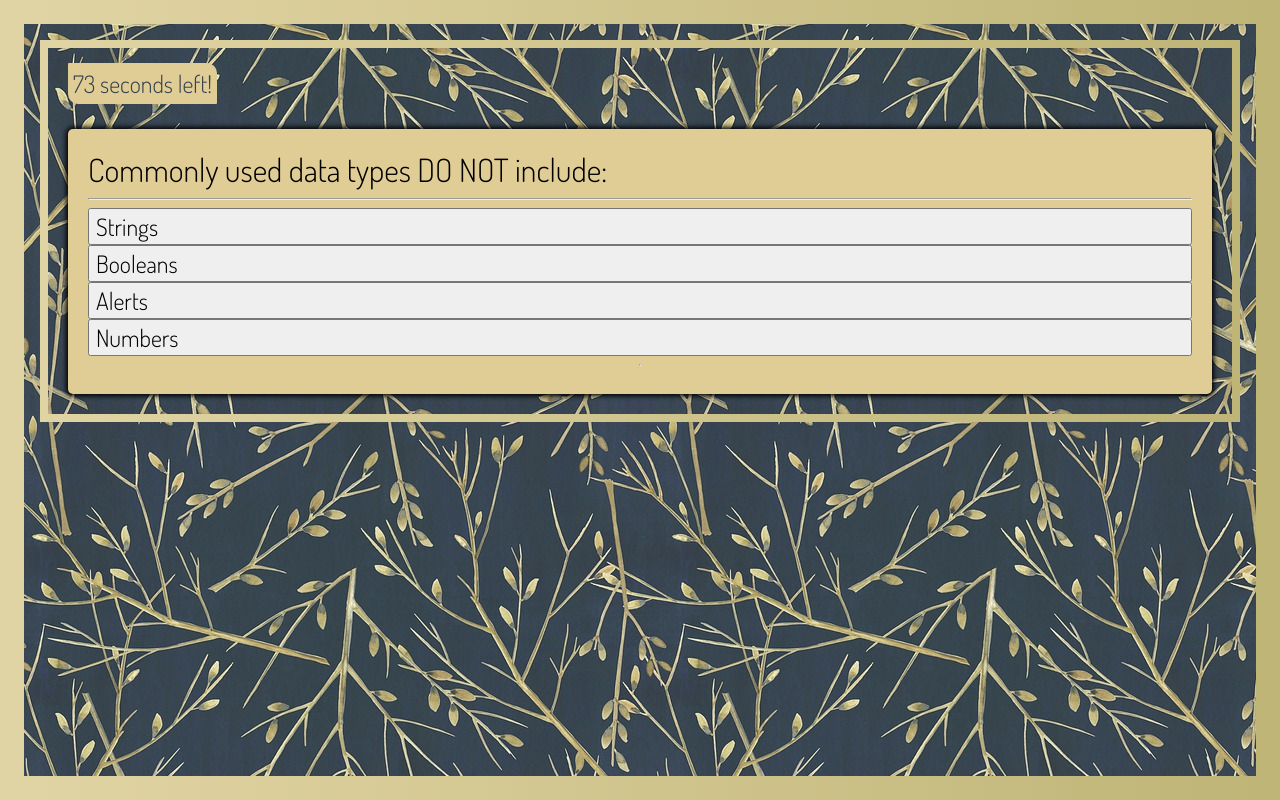
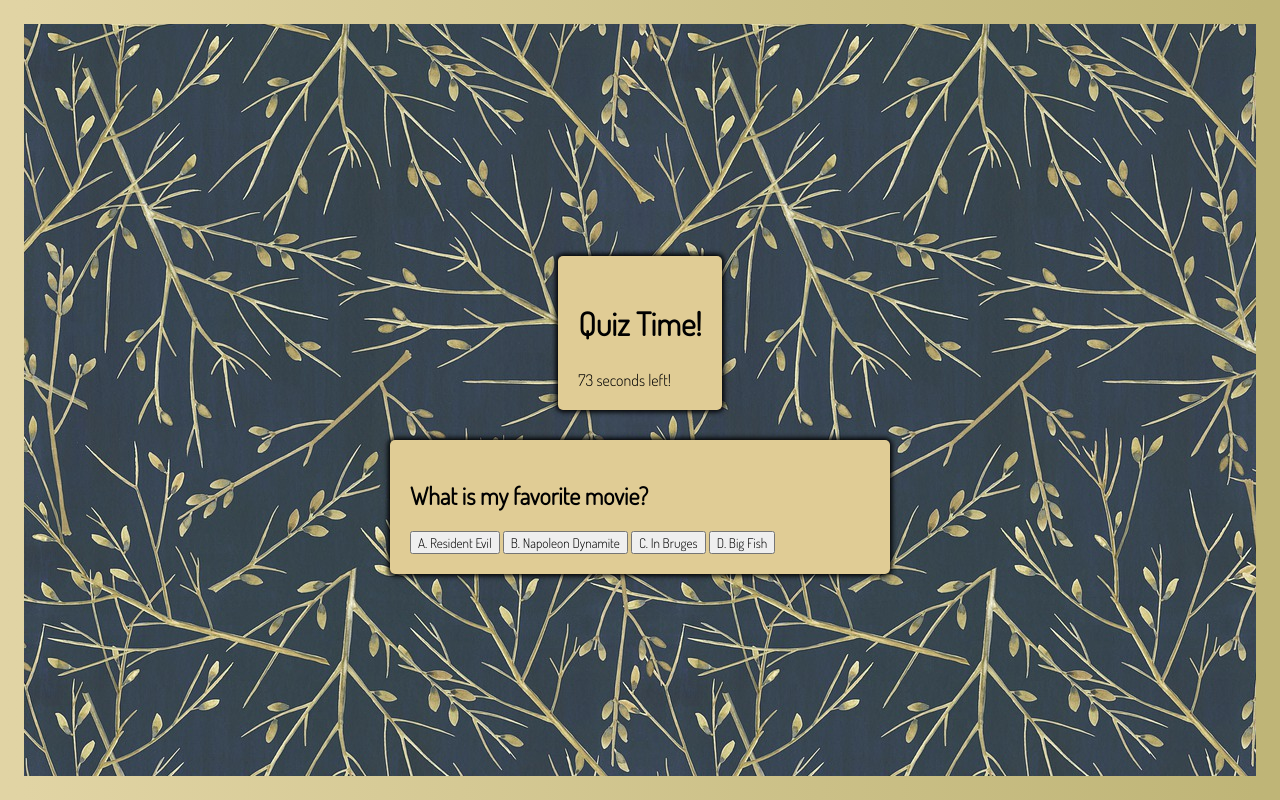
Before and after one commit to responsibleparty/IV-Code-Quiz, a plain HTML site: page index.html in a window 1280 px wide. Both pictures are taken after a click on the button "Start". Drawn offline with Linux system fonts and the light colour scheme.

Commit message:
Updated Game

```diff
--- a/assets/css/style.css
+++ b/assets/css/style.css
@@ -11,6 +11,10 @@ body{
     border-style: solid;
     border-width: 1.5em;
     border-image: linear-gradient(to left, #BFB577, #E1D4A4) 1;
+    display: flex;
+    flex-direction: column;
+    align-items: center;
+    justify-content: center;
 }
 main{
     border-style: solid;
@@ -19,7 +23,37 @@ main{
     margin: 1em;
     padding: 20px;
 }
-#instructions{
+
+#contentSection{
+    margin-top: 30px;
+    padding: 20px;
+    width: 500px;
+    background-color: #FDF5F1;
+    box-shadow: 0 0 5px 2px;
+    background-color: #E0CC95;
+    border-radius: 5px;
+}
+
+#welcomeContent{
+    margin-top: 30px;
+    padding: 20px;
+    background-color: #FDF5F1;
+    box-shadow: 0 0 5px 2px;
+    background-color: #E0CC95;
+    border-radius: 5px;
+
+}
+h1{
+    text-align: center;
+    font-size: 2em;
+}
+
+#controls{
+    display: flex;
+    flex-direction: row;
+    justify-content: space-evenly;
+}
+/* #instructions{
     display: flex;
     flex-direction: column;
     justify-content: center;
@@ -88,3 +122,4 @@ main{
     color: #34424F;
     background-color: #E1D4A4;
 }
+ */
--- a/assets/js/script.js
+++ b/assets/js/script.js
@@ -1,125 +1,240 @@
-// Links HTML startButton to the variable
-var startButton = document.querySelector("#startButton"); // Links HTML startButton to the variable
-    startButton.addEventListener("click", startGame); // Adds event listener, onclick will call startGame function
-var timeElement = document.querySelector("#time");
+var startButton = document.querySelector("#startButton");
+startButton.addEventListener("click", beginGame);
+var timeArea = document.querySelector("#time");
 var instructions = document.querySelector("#instructions");
-// Linking quizSection
-var quizQuestion = document.querySelector("#quizQuestion");
-var quizSection = document.querySelector("#quizSection");
-var option1 = document.querySelector(".option1");
-var option2 = document.querySelector(".option2");
-var option3 = document.querySelector(".option3");
-var option4 = document.querySelector(".option4");
+var viewHighScoreButton = document.querySelector("#viewHighScoreButton");
+var quizContent = document.querySelector("#quizContent");
+var clearHighScoresButton = document.querySelector(".clearHighScoresButton");
 
-// Array of question OBJECTS
-const listOfQuestions = [
+var stopTimer = false;
+let finalScore = 0;
+var timer = 0;
+var questionsQueue = [];
+var currentQuestion = {};
+const questionBank = [
   {
     questionNumber: 0,
-      question: "Commonly used data types DO NOT include:",
-      answers: {
-        a: "Strings",
-        b: "Booleans",
-        c: "Alerts",
-        d: "Numbers",
-      },
-      correctAns: "Alerts",
+    question: "What is my favorite movie?",
+    answers: ["Napoleon Dynamite", "Big Fish", "In Bruges", "Resident Evil"],
+    correctAns: "Napoleon Dynamite",
   },
   {
     questionNumber: 1,
-      question: "The condition in an if/else statement is enclosed within_____.",
-      answers: {
-        a: "Quotes",
-        b: "Curly Brackets",
-        c: "Parentheses",
-        d: "Square Brackets",
-      },
-      correctAns: "Parentheses",
+    question: "Who is my favorite dog?",
+    answers: ["Grandpa", "Husky", "Gibby & Mila", "All the above"],
+    correctAns: "All the above",
   },
   {
     questionNumber: 2,
-      question: "Arrays in JavaScript can be used to store:",
-      answers: {
-        a: "Numbers & Strings",
-        b: "Other Arrays",
-        c: "Booleans",
-        d: "All of the above",
-      },
-      correctAns: "All of the above",
+    question: "What is my favorite hobby?",
+    answers: ["Knitting", "Baking", "Crocheting", "Sleeping"],
+    correctAns: "Crocheting",
   },
   {
     questionNumber: 3,
-      question:
-        "String values must be enclosed within _____ when being assigned into variables.",
-      answers: {
-        a: "Commas",
-        b: "Curly Brackets",
-        c: "Quotes",
-        d: "Parentheses",
-      },
-      correctAns: "Quotes",
+    question: "What time do i wake up?",
+    answers: ["7 AM", "8 AM", "9 AM", "Noon"],
+    correctAns: "7 AM",
   },
   {
     questionNumber: 4,
-      question:
-        "A very useful tool used during development and debugging for printing content to the debugger is:",
-      answers: {
-        a: "JavaScript",
-        b: "Terminal/Bash",
-        c: "For Loops",
-        d: "console.log",
+    question: "What is my favorite cereal?",
+    answers: [
+      "Crunch Berries",
+      "Oops, All Berries!",
+      "Golden Grahams",
+      "Cinnamon Toast Crunch",
+    ],
+    correctAns: "Oops, All Berries!",
   },
-      correctAns: "console.log",
+  {
+    questionNumber: 5,
+    question: "What time is it?",
+    answers: [
+      "Time to take a nap",
+      "Time to wake up",
+      "It's Modelo Time foo",
+      "Time to crochet!",
+    ],
+    correctAns: "It's Modelo Time foo",
   },
 ];
 
-  // Initialize global variables
-  let totalScore = 0;
-  let arrayIndex=0;
-  let secondsLeft = 75;
-
-  function startGame(){
-    quizSection.style.display = "block";
-    instructions.style.display = "none";
-    startButton.style.display = "none";
+function beginGame() {
+  stopTimer = false;
+  finalScore = 0;
+  timer = 0;
+  questionsQueue = [];
+  currentQuestion = {};
+  hideButtons();
   setGameTimer();
-    populateGameBoard();
+  for (let question of questionBank) {
+    questionsQueue.push(question);
+  }
+  currentQuestion = questionsQueue[0];
+  setGameBoard();
 }
 
-  function populateGameBoard(){
-      quizQuestion.innerHTML = listOfQuestions[arrayIndex].question;
-      option1.innerHTML = listOfQuestions[arrayIndex].answers.a;
-      option2.innerHTML = listOfQuestions[arrayIndex].answers.b;
-      option3.innerHTML = listOfQuestions[arrayIndex].answers.c;
-      option4.innerHTML = listOfQuestions[arrayIndex].answers.d;
+function setGameBoard() {
+  // pull from questions array - display question
+  // pull answers from same array + append each answer
+  let answersOfThisQuestion = currentQuestion.answers;
+  answersOfThisQuestion = shuffleAnswers(answersOfThisQuestion);
+  console.log(answersOfThisQuestion);
 
-      return questionNumber;
+  let htmlTemplate = `
+    <h2>${currentQuestion.question}</h2>
+        <button data-content="${answersOfThisQuestion[0]}" class="answerButton">A. ${answersOfThisQuestion[0]}</button>
+        <button data-content="${answersOfThisQuestion[1]}" class="answerButton">B. ${answersOfThisQuestion[1]}</button>
+        <button data-content="${answersOfThisQuestion[2]}" class="answerButton">C. ${answersOfThisQuestion[2]}</button>
+        <button data-content="${answersOfThisQuestion[3]}" class="answerButton">D. ${answersOfThisQuestion[3]}</button>
+
+    `;
+  quizContent.innerHTML = htmlTemplate;
 }
 
-  option1.addEventListener("click", showNextQuestion);
-  option2.addEventListener("click", showNextQuestion);
-  option3.addEventListener("click", showNextQuestion);
-  option4.addEventListener("click", showNextQuestion);
+quizContent.addEventListener("click", function (event) {
+  let element = event.target;
+  // Controls/Listens to answerButton when the current question displays
+  if (element.matches(".answerButton")) {
+    console.log(element.dataset.content);
+    // check if user clicks on wrong or right answer
+    // if user answers right:
+    if (checkAnswer(element.dataset.content)) {
+      console.log("You are correct");
+    } else {
+      console.log("Wrong answer");
 
-  // Updates the arrayIndex
-  function showNextQuestion(){
-      let usersPick = this.textContent // Retrieves the letter picked by the user
-      if (usersPick === listOfQuestions[arrayIndex].correctAns){
-          currentScore = secondsLeft;
-      } else{
-          secondsLeft = secondsLeft - 15;
-          currentScore = secondsLeft;
+      timer = timer - 15;
     }
-      arrayIndex++;
-      populateGameBoard()
+    showNextQuestion();
+  }
+  // When the game is over already - The view will display the form that prompts user to input their name
+  // This deals with the user form
+  if (element.matches(".submitName")) {
+    var userName = document.querySelector("#userName").value;
+    console.log(userName);
+    // Let user userRecord be an array of two values: userName & finalScore
+    let userRecord = [userName, finalScore];
+    // Checks if there is a "key"/data of "Records" then it will return that data
+    // If NOT, it will return an empty array
+    // "Records" is a key value, the array is the value
+    let localRecords = JSON.parse(localStorage.getItem("Records")) || [];
+    // Push the new player into the local Records array
+    localRecords.push(userRecord);
+    // Store it back into local storage
+    localStorage.setItem("Records", JSON.stringify(localRecords));
+
+    displayAllUserHighScores();
   }
 
-  function setGameTimer(){
-      let timeInterval = setInterval(function(){
-          secondsLeft--;
-          timeElement.textContent = secondsLeft + " seconds left!";
-          if (secondsLeft === 0){
-              // Stops execution of action at set interval
-              clearInterval(timeInterval);
+  if (element.matches(".goBackButton")) {
+    // quizContent.innerHTML = "";
+    unhideButtons();
+    // Clear the view & unhide buttons
+    // Reset all global variables, queue, and questions
+    restartEverything();
+  }
+
+  if ((element.matches(".clearHighScoresButton"))) {
+    localStorage.setItem("Records", JSON.stringify([]));
+    quizContent.innerHTML = "";
+    startButton.style.display = "block";
+    viewHighScoreButton.style.display = "block";
+
+  }
+});
+
+// Looks inside the Records key, retrieves player name and scores
+function displayAllUserHighScores() {
+  let getHighScoresBack = JSON.parse(localStorage.getItem("Records")) || [];
+  // compare the score - score is the 2nd value of user array
+  // The structure returned is an array within an array
+  getHighScoresBack.sort(function (a, b) {
+    return b[1] - a[1];
+  });
+  // Gets array back
+  console.log(getHighScoresBack);
+
+  let htmlTemplate = "<h1>High Scores</h1>";
+  for (let player of getHighScoresBack) {
+    htmlTemplate += `<p>${player[0]} Score ${player[1]}</p>`;
+  }
+  htmlTemplate += `<button class="goBackButton">Go Back</button>
+                  <button class="clearHighScoresButton">Clear High Scores</button>`;
+  quizContent.innerHTML = htmlTemplate;
+}
+
+function showNextQuestion() {
+  if (questionsQueue.length > 1) {
+    // Removes the first question from questionsQueue
+    questionsQueue.shift();
+    console.log(questionsQueue);
+    // Pass first element in line to first question
+    currentQuestion = questionsQueue[0];
+    setGameBoard();
+  } else {
+    stopTimer = true;
+    console.log("Game Over");
+    finalScore = timer;
+    quizContent.innerHTML = `<h1>Your Score is ${finalScore}</h1> Enter Your Name
+            <label for="userName">Your Name</label><br>
+            <input type="text" id="userName" name="userName"><br>
+            <button class="submitName" type="submit">Submit</button>
+            `;
+  }
+}
+
+function checkAnswer(userInput) {
+  if (userInput == currentQuestion.correctAns) {
+    return true;
+  } else {
+    return false;
+  }
+}
+
+function shuffleAnswers(anArray) {
+  for (let i = anArray.length - 1; i > 0; i--) {
+    const j = Math.floor(Math.random() * (i + 1));
+    //Swap array i and array j
+    [anArray[i], anArray[j]] = [anArray[j], anArray[i]];
+  }
+  return anArray;
+}
+
+function setGameTimer() {
+  timer = 75;
+  let everySecond = setInterval(function () {
+    timer--;
+    timeArea.textContent = timer + " seconds left!";
+    if (timer === 0 || stopTimer == true) {
+      clearInterval(everySecond);
+      timeArea.textContent = "Time's Up";
+      timer = 0;
+      console.log(0);
     }
   }, 1000);
 }
+
+function hideButtons() {
+  instructions.style.display = "none";
+  viewHighScoreButton.style.display = "none";
+  startButton.style.display = "none";
+}
+
+viewHighScoreButton.addEventListener("click", function () {
+  displayAllUserHighScores();
+});
+
+function unhideButtons() {
+  startButton.style.display = "block";
+  viewHighScoreButton.style.display = "block";
+}
+
+function restartEverything() {
+  stopTimer = false;
+  finalScore = 0;
+  timer = 0;
+  questionsQueue = [];
+  currentQuestion = {};
+}
--- a/index.html
+++ b/index.html
@@ -4,7 +4,6 @@
     <meta charset="UTF-8">
     <meta http-equiv="X-UA-Compatible" content="IE=edge">
     <meta name="viewport" content="width=device-width, initial-scale=1.0">
-    <title>JavaScript Quiz</title>
     <link rel="preconnect" href="https://fonts.googleapis.com" />
     <link rel="preconnect" href="https://fonts.gstatic.com" crossorigin />
     <link
@@ -12,31 +11,27 @@
       rel="stylesheet"
     />
     <link rel="stylesheet" href="assets/css/style.css">
-    <script defer src="assets/js/script.js"></script>
+    <title>Document</title>
 </head>
 <body>
-    <main>
-        <span class="time" id="time">Time</span>
-        <section class="instructions" id="instructions">
-            <h1>JavaScript Quiz</h1>
-            <p class="">This is a timed JavaScript quiz. For every wrong answer, your time will be deducted. Your final score will be your remaining time. Good luck, have fun!</p>
-        </section>
-        <section class="hide" id="quizSection">
-            <span id="quizQuestion">Question Goes Here</span>
-            <hr>
-            <section id="quizOptions">
-                <button class="options option1">Question</button>
-                <button class="options option2">Question</button>
-                <button class="options option3">Question</button>
-                <button class="options option4">Question</button>
-                <hr>
-            </section>
+    <section id="welcomeContent">
+        <h1 id="title">Quiz Time!</h1>
+            <div id="time"></div>
+            <p id="instructions">This is a quiz about Cecee. You have 75 seconds. Good luck!</p>
+        </h1>
+    </section>
+
+    <section id="contentSection">
+        <section id="quizContent">
+
         </section>
         <section id="controls">
+            <button id="viewHighScoreButton">View High Score</button>
             <button id="startButton">Start</button>
-            <button class="hide" id="restart">Restart</button>
-            <button class="hide" id="clearHighScores">Clear High Scores</button>
         </section>
-    </main>
+    </section>
+
+    <script src="assets/js/script.js"></script>
+
 </body>
 </html>
```
Also changed, not shown: 2 other files. Lines whose indentation alone changed are shown as unchanged.
